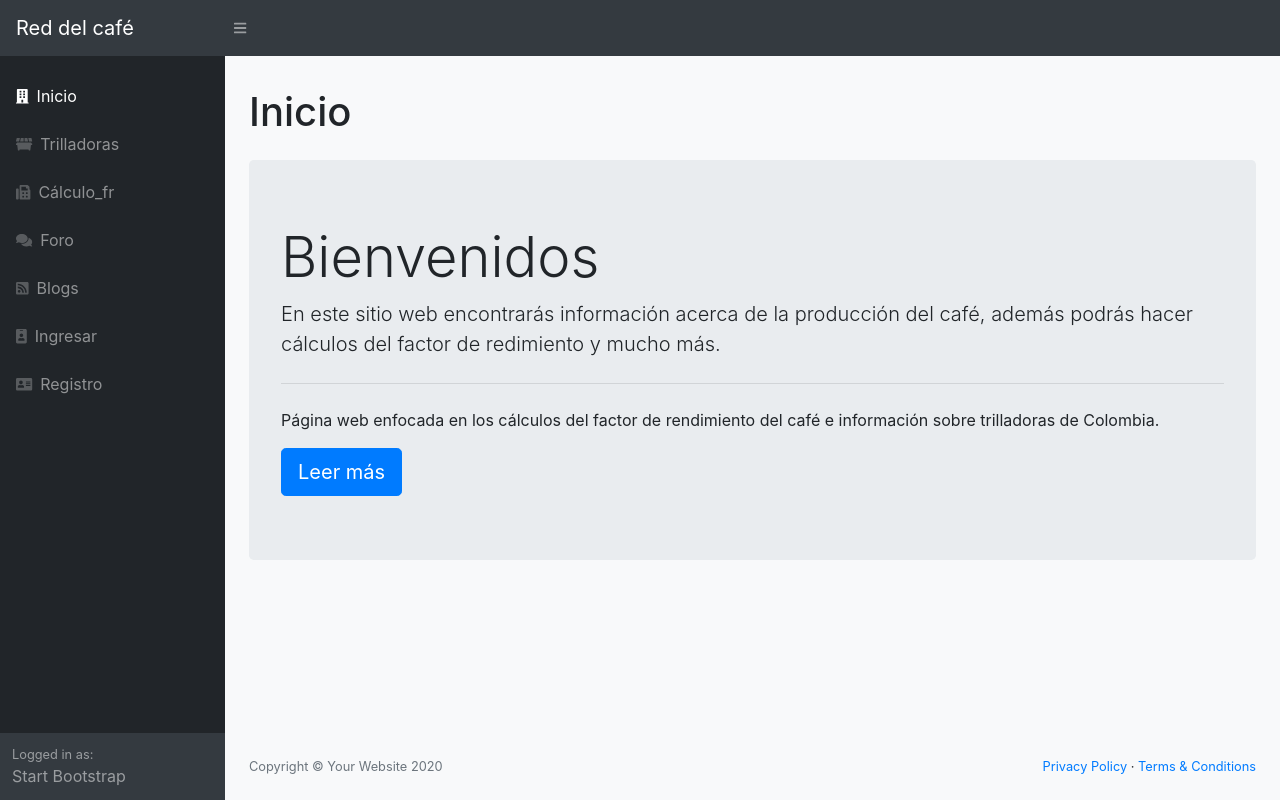
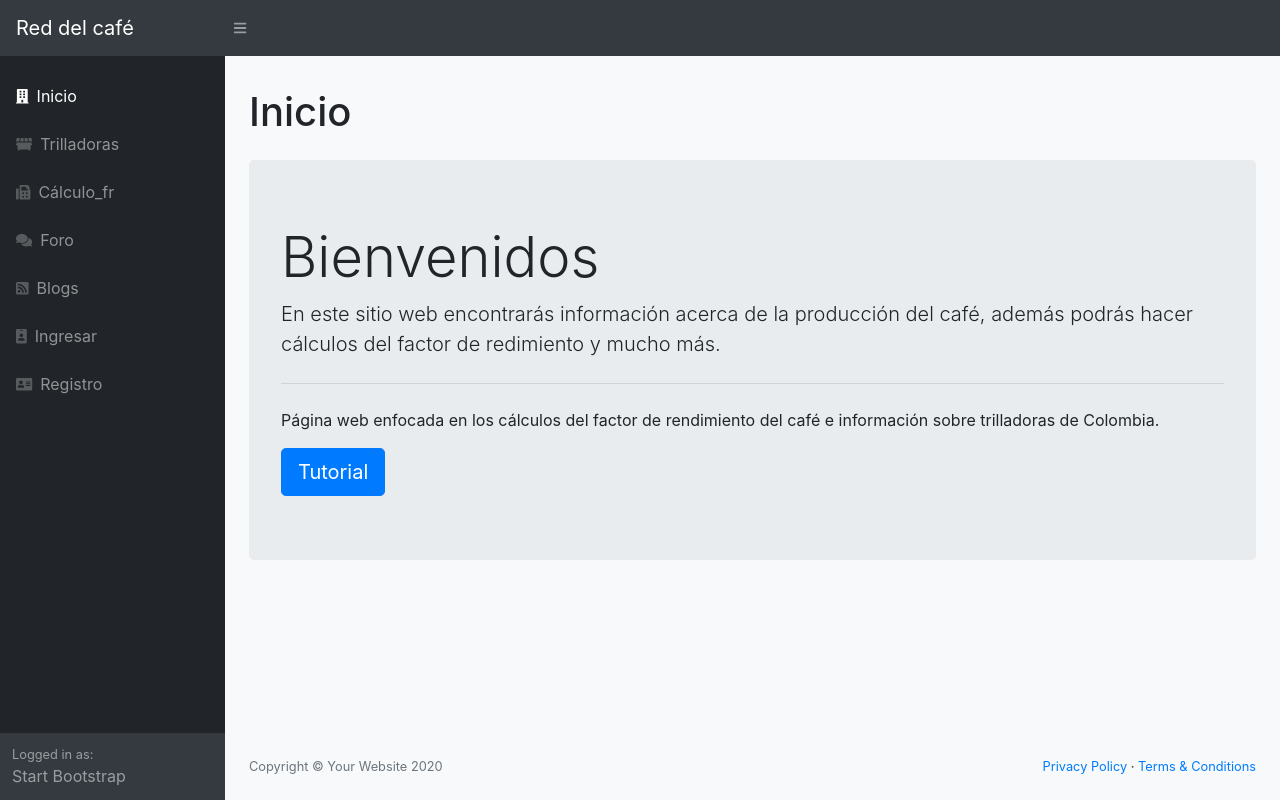
Before and after one commit to gitaprendiendoaprogramar/redcafe, a Flask app: page / in a window 1280 px wide. Run offline with Flask 2, Linux system fonts and the light colour scheme; some libraries are stand-ins or nearby versions.

Commit message:
modificación

```diff
--- a/red/templates/inicio.html
+++ b/red/templates/inicio.html
@@ -10,7 +10,7 @@
         <hr class="my-4">
         <p>Página web enfocada en los cálculos del factor de rendimiento del café e información sobre
             trilladoras de Colombia.</p>
-        <a class="btn btn-primary btn-lg" href="/blogs" role="button">Leer más</a>
+        <a class="btn btn-primary btn-lg" href="https://youtu.be/1Su5b6S4yAs" role="button">Tutorial</a>
     </div>
 </div>
 {% endblock %}
```
